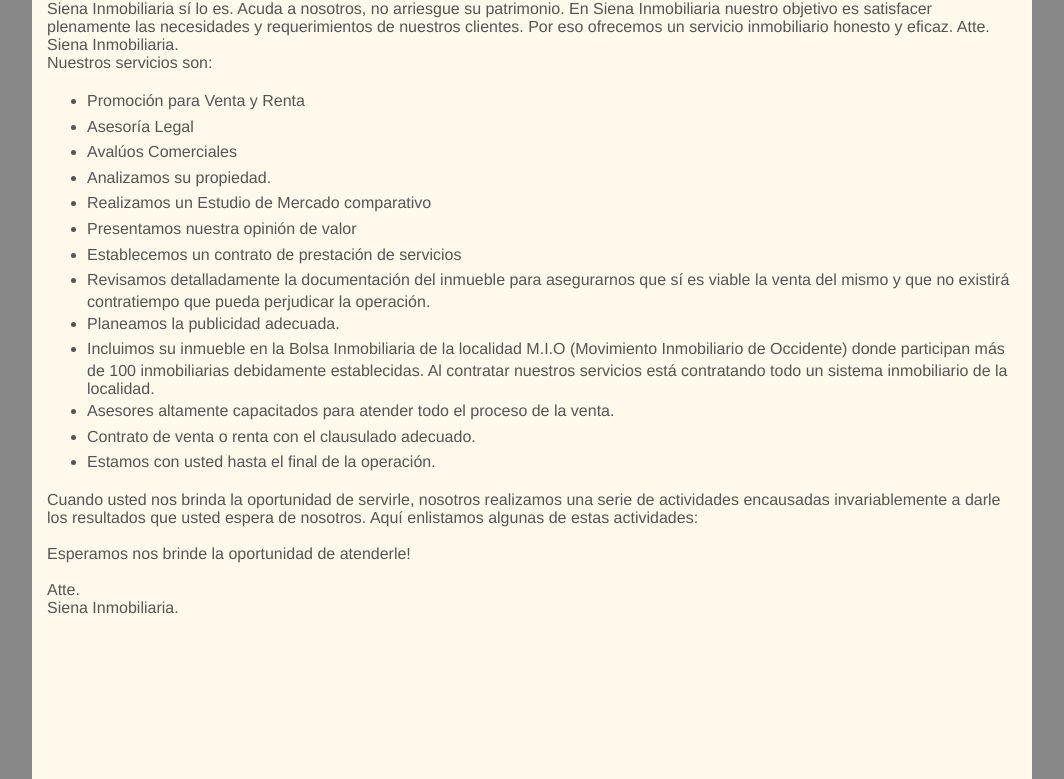
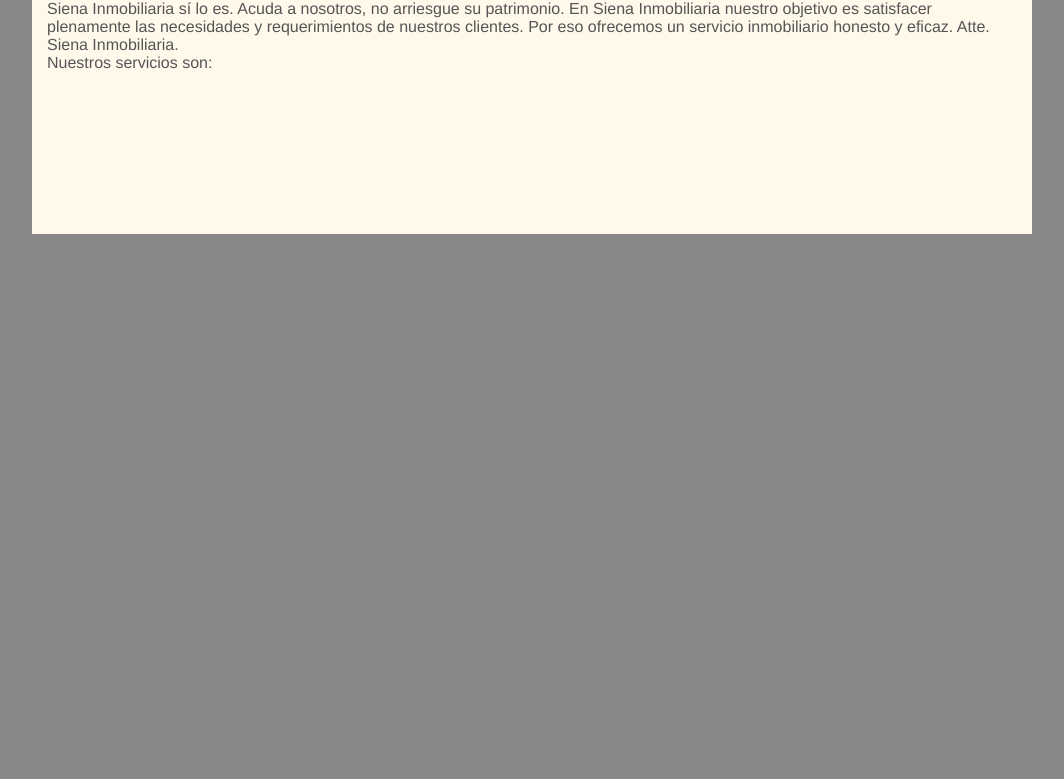
Before and after one commit to universal5/siena-test-02, a plain HTML site: page index.html in a window 1280 px wide. Shown: the part 130-909 px from the top of the page, without its empty margins (108-1172 px from the left). After the commit the page ends 800 px from the top, so only its background shows below. Drawn offline with nearby package versions, Linux system fonts and the light colour scheme.

Commit message:
Update index.html

```diff
--- a/index.html
+++ b/index.html
@@ -40,23 +40,7 @@
 				<br>
 				Nuestros servicios son:
 				<br>
-				<ul>
-				    <li><span style="line-height:1.6">Promoción para Venta y Renta</span></li>
-				    <li><span style="line-height:1.6">Asesoría Legal</span></li>
-				    <li><span style="line-height:1.6">Avalúos Comerciales</span></li>
-				    <li><span style="line-height:1.6">Analizamos su propiedad.</span></li>
-				    <li><span style="line-height:1.6">Realizamos un Estudio de Mercado comparativo</span></li>
-				    <li><span style="line-height:1.6">Presentamos nuestra opinión de valor</span></li>
-				    <li><span style="line-height:1.6">Establecemos un contrato de prestación de servicios</span></li>
-				    <li><span style="line-height:1.6">Revisamos detalladamente la documentación del inmueble para asegurarnos que sí es viable la venta del mismo y que no existirá contratiempo que pueda perjudicar la operación.</span></li>
-				    <li><span style="line-height:1.6">Planeamos la publicidad adecuada.</span></li>
-				    <li><span style="line-height:1.6">Incluimos su inmueble en la Bolsa Inmobiliaria de la localidad M.I.O (Movimiento Inmobiliario de Occidente) donde participan más de 100 inmobiliarias debidamente establecidas. Al contratar nuestros servicios está contratando todo un sistema inmobiliario de la localidad.</span></li>
-				    <li><span style="line-height:1.6">Asesores altamente capacitados para atender todo el proceso de la venta.</span></li>
-				    <li><span style="line-height:1.6">Contrato de venta o renta con el clausulado adecuado.</span></li>
-				    <li><span style="line-height:1.6">Estamos con usted hasta el final de la operación.</span></li>
-				</ul>
 
-				Cuando usted nos brinda la oportunidad de servirle, nosotros realizamos una serie de actividades encausadas invariablemente a darle los resultados que usted espera de nosotros. Aquí enlistamos algunas de estas actividades:<br><br>Esperamos nos brinde la oportunidad de atenderle!<br><br>Atte.<br>Siena Inmobiliaria.<br>
 				<div><br></div>
 
 				<br>
```
